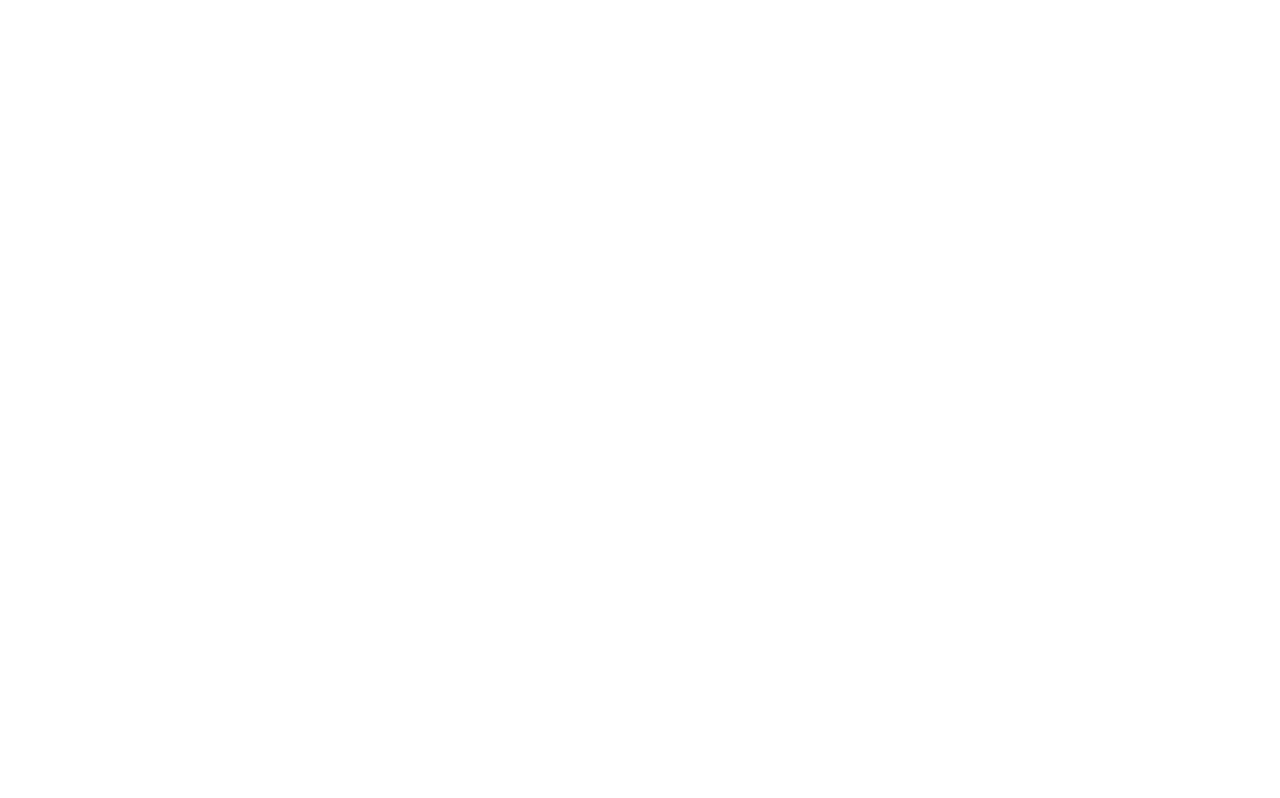
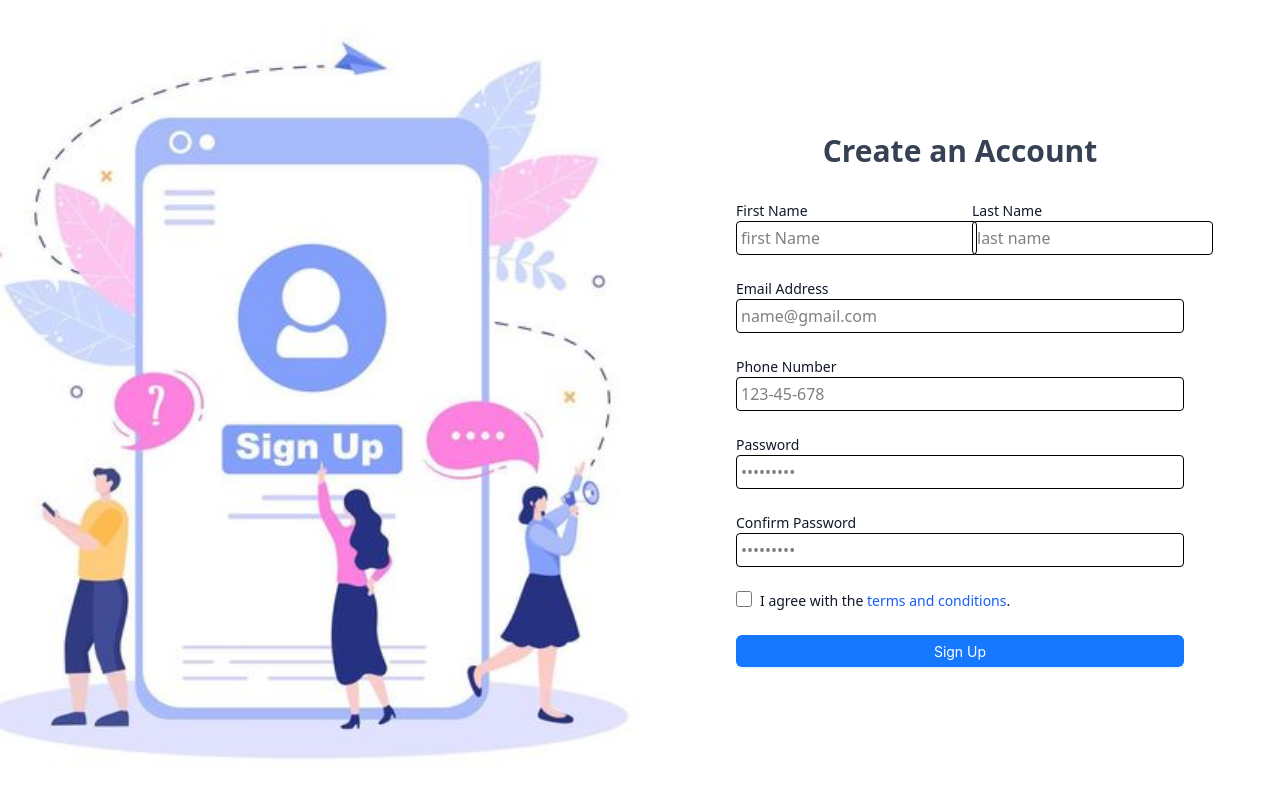
Before and after one commit to MonicahKoina/react-chat-app, a React (Vite) app: page /register in a window 1280 px wide. Before the commit this address had no page. Built offline with nearby package versions, Linux system fonts and the light colour scheme.

Commit message:
add sign up page

```diff
--- a/src/pages/GetStarted.jsx
+++ b/src/pages/GetStarted.jsx
@@ -1,8 +1,10 @@
 import React from "react";
 import pic from "../assets/getstarted.gif";
 import { Button } from "antd";
+import { useNavigate } from "react-router-dom";
 
 function GetStarted() {
+  const navigate = useNavigate();
   return (
     <div className="flex flex-col items-center justify-center h-screen bg-gray-100">
       <figure className="flex items-center justify-center">
@@ -23,6 +25,7 @@
         <Button
           type="primary"
           className="bg-blue-500 text-white px-6 py-2 rounded-md"
+          onClick={() => navigate("/register")}
         >
           Get Started
         </Button>
--- /dev/null
+++ b/src/pages/Register.jsx
@@ -0,0 +1,152 @@
+import { Button } from "antd";
+import React, { useState } from "react";
+import { useNavigate } from "react-router-dom";
+import sign from "../assets/signup.jpg";
+
+function Register() {
+  const navigate = useNavigate();
+  const [firstName, setFirstName] = useState("");
+  const [lastName, setLastName] = useState("");
+  const [email, setEmail] = useState("");
+  const [phone, setPhone] = useState("");
+  const [password, setPassword] = useState("");
+  const [confirmPassword, setConfirmPassword] = useState("");
+  const [agreed, setAgreed] = useState(false);
+
+  const handleSubmit = (e) => {
+    e.preventDefault();
+    if (password !== confirmPassword) {
+      alert("Passwords do not match!");
+      return;
+    }
+    navigate("/signin");
+  };
+
+  return (
+    <div className="flex flex-col md:flex-row h-screen w-full ">
+      <div className="hidden md:block md:w-1/2 h-full">
+        <img src={sign} alt="signup" className="h-full w-full object-cover" />
+      </div>
+      <div className="flex items-center justify-center w-full md:w-1/2 px-6">
+        <form onSubmit={handleSubmit} className="w-full max-w-md">
+          <h2 className="text-3xl font-bold text-center text-gray-700 mb-8">
+            Create an Account
+          </h2>
+
+          <div className="grid gap-6 mb-6 md:grid-cols-2">
+            <div>
+              <label className="block text-sm font-medium text-gray-900">
+                First Name
+              </label>
+              <input
+                type="text"
+                className="border-1 p-1 rounded-sm"
+                placeholder="first Name"
+                value={firstName}
+                onChange={(e) => setFirstName(e.target.value)}
+                required
+              />
+            </div>
+            <div>
+              <label className="block text-sm font-medium text-gray-900">
+                Last Name
+              </label>
+              <input
+                type="text"
+                className="border-1 p-1 rounded-sm"
+                placeholder="last name"
+                value={lastName}
+                onChange={(e) => setLastName(e.target.value)}
+                required
+              />
+            </div>
+          </div>
+
+          <div className="mb-6">
+            <label className="block text-sm font-medium text-gray-900">
+              Email Address
+            </label>
+            <input
+              type="email"
+              className="border-1 p-1 rounded-sm w-full"
+              placeholder="name@gmail.com"
+              value={email}
+              onChange={(e) => setEmail(e.target.value)}
+              required
+            />
+          </div>
+
+          <div className="mb-6">
+            <label className="block text-sm font-medium text-gray-900">
+              Phone Number
+            </label>
+            <input
+              type="tel"
+              className="border-1 p-1 rounded-sm w-full"
+              placeholder="123-45-678"
+              value={phone}
+              onChange={(e) => setPhone(e.target.value)}
+              required
+            />
+          </div>
+
+          <div className="mb-6">
+            <label className="block text-sm font-medium text-gray-900">
+              Password
+            </label>
+            <input
+              type="password"
+              className="border-1 p-1 rounded-sm w-full"
+              placeholder="•••••••••"
+              value={password}
+              onChange={(e) => setPassword(e.target.value)}
+              required
+            />
+          </div>
+
+          <div className="mb-6">
+            <label className="block text-sm font-medium text-gray-900">
+              Confirm Password
+            </label>
+            <input
+              type="password"
+              className="border-1 p-1 rounded-sm w-full"
+              placeholder="•••••••••"
+              value={confirmPassword}
+              onChange={(e) => setConfirmPassword(e.target.value)}
+              required
+            />
+          </div>
+
+          <div className="flex items-start mb-6">
+            <input
+              type="checkbox"
+              checked={agreed}
+              onChange={() => setAgreed(!agreed)}
+              className="w-4 h-4 border border-gray-300 rounded bg-gray-50 focus:ring-3 focus:ring-blue-300"
+              required
+            />
+            <label className="ml-2 text-sm text-gray-900">
+              I agree with the
+              <a href="#" className="text-blue-600 hover:underline">
+                {" "}
+                terms and conditions
+              </a>
+              .
+            </label>
+          </div>
+
+          <Button
+            type="primary"
+            htmlType="submit"
+            className="bg-blue-500 hover:bg-blue-600 text-white w-full py-2 rounded-md font-medium"
+          >
+            Sign Up
+          </Button>
+        </form>
+      </div>
+    </div>
+  );
+}
+
+export default Register;
--- /dev/null
+++ b/src/pages/SignIn.jsx
@@ -0,0 +1,7 @@
+import React from "react";
+
+function SignIn() {
+  return <div>SignIn</div>;
+}
+
+export default SignIn;
--- a/src/routes/AppRoutes.jsx
+++ b/src/routes/AppRoutes.jsx
@@ -2,6 +2,8 @@
 import { Route, Routes } from "react-router-dom";
 import Splash from "../pages/Splash";
 import GetStarted from "../pages/GetStarted";
+import Register from "../pages/Register";
+import SignIn from "../pages/SignIn";
 
 function AppRoutes() {
   return (
@@ -9,6 +11,8 @@
       <Routes>
         <Route path="/" element={<Splash />} />
         <Route path="/getstarted" element={<GetStarted />}></Route>
+        <Route path="/register" element={<Register />} />
+        <Route path="/signin" element={<SignIn />} />
       </Routes>
     </>
   );
```
Also changed, not shown: src/assets/signup.jpg (added).
